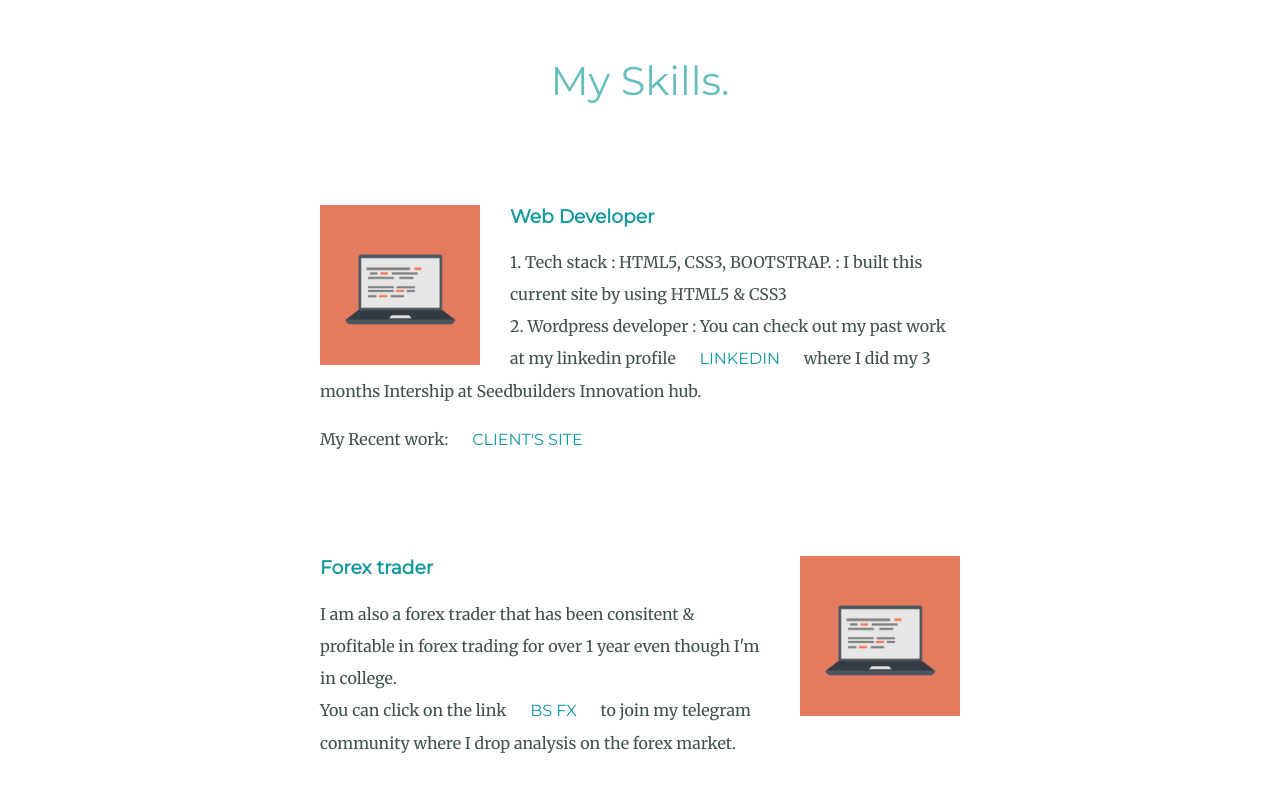
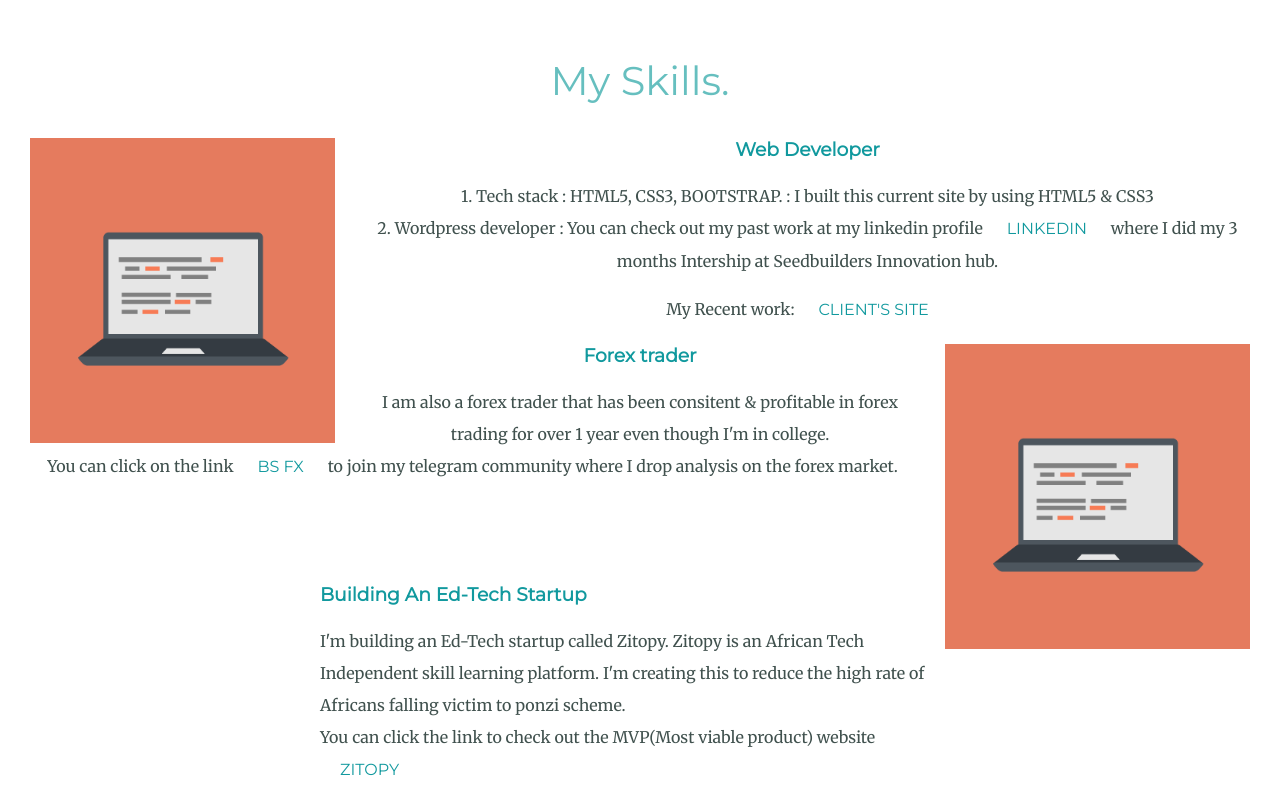
Before and after one commit to rraammsseeyy/cv, a plain HTML site: page index.html in a window 1280 px wide. Shown: the part 1480-2280 px from the top of the page. Drawn offline with Linux system fonts and the light colour scheme.

Commit message:
styles.css

```diff
--- a/css/styles.css
+++ b/css/styles.css
@@ -50,9 +50,8 @@ a:hover{
 }
 
 .skill-row{
-  width: 50%;
-  margin: 100px auto 100px auto;
-  text-align: left;
+  padding-left: 30px;
+  padding-right: 30px;
 }
 
 .skill-row2{
```
